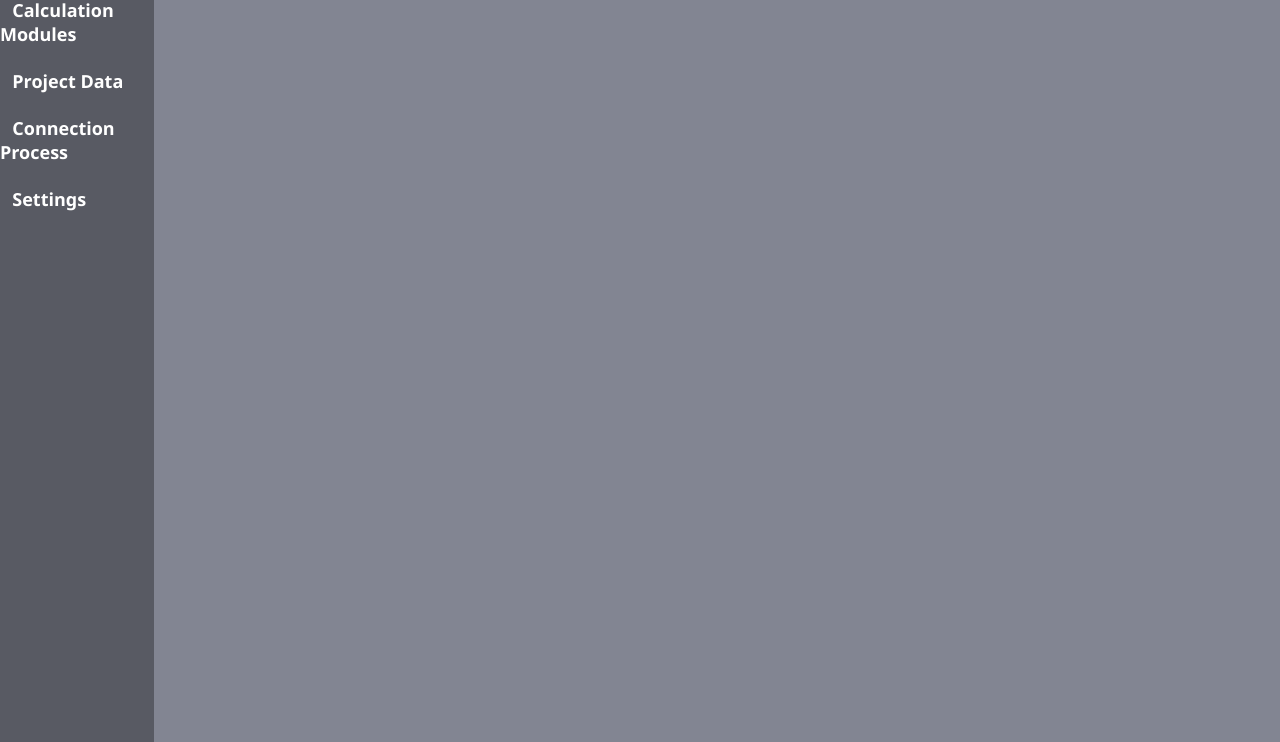
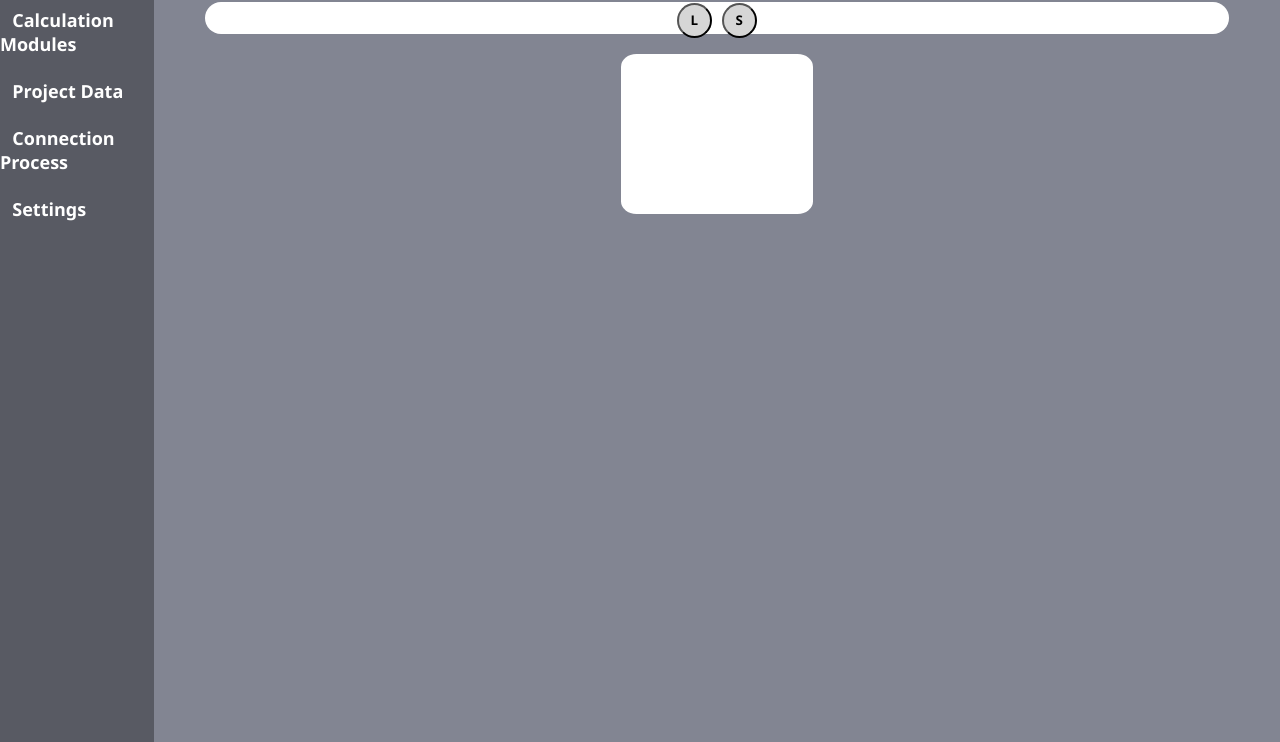
Before and after one commit to Freezmain/Automation-Helper, a plain HTML site: page index.html in a window 1280 px wide. Shown: the part 58-800 px from the top of the page. Drawn offline with Linux system fonts and the light colour scheme.

Commit message:
device panel & device

```diff
--- a/index.html
+++ b/index.html
@@ -22,7 +22,24 @@
             <header class="header"><a href="#" class="content-header">SVIT Helper</a>
 
             </header>
-            <main class="main"></main></main>
+            <main class="main">
+                <div class="calculation-modules">
+                    <div class="device-panel">
+                        <ul class="device-panel-list">
+                            <li><button class="light">L</button></li>
+                            <li><button class="switch">S</button></li>
+                        </ul>
+                    </div>
+                    <div class="selected-devices">
+                        <div class="device">
+
+                        </div>
+                    </div>
+                </div>
+                <div class="project-data"></div>
+                <div class="connection-process"></div>
+                <div class="settings"></div>
+            </main></main>
         </div>
     </div>
 </body>
--- a/style.css
+++ b/style.css
@@ -18,8 +18,8 @@
     width: 12vw;
 }
 
-.sidebar a {
-    padding-left: 8%;
+.sidebar-content {
+    padding-top: 10px;
 }
 
 .sidebar-header {
@@ -29,6 +29,10 @@
 .sidebar li {
     font-size: large;
     margin-top: 15%;
+}
+
+.sidebar a {
+    padding-left: 8%;
 }
 
 .header {
@@ -48,3 +52,51 @@
     height: 95vh;
     width: 88vw
 }
+
+.calculation-modules {
+    display: flex;
+    flex-direction: column;
+    align-items: center;
+    padding-top: 20px;
+}
+
+.device-panel {
+    background-color: white;
+    display: flex;
+    justify-content: center;
+    align-items: center;
+    border-radius: 20px;
+    height: 4vh;
+    width: 80vw;
+}
+
+.device-panel-list {
+    display: flex;
+    gap: 10px;
+}
+
+.device-panel-list button {
+    background-color: rgb(214, 214, 214);
+    color: black;
+    border-radius: 50%;
+    height: 35px;
+    width: 35px;
+    margin-top: 4px;
+}
+
+.device-panel-list button:hover {
+    background-color: rgb(223, 222, 222);
+}
+
+.selected-devices {
+    display: flex;
+    gap: 20px;
+}
+
+.device {
+    background-color: white;
+    border-radius: 8%;
+    height: 20vh;
+    width: 15vw;
+    margin-top: 20px;
+}
```
